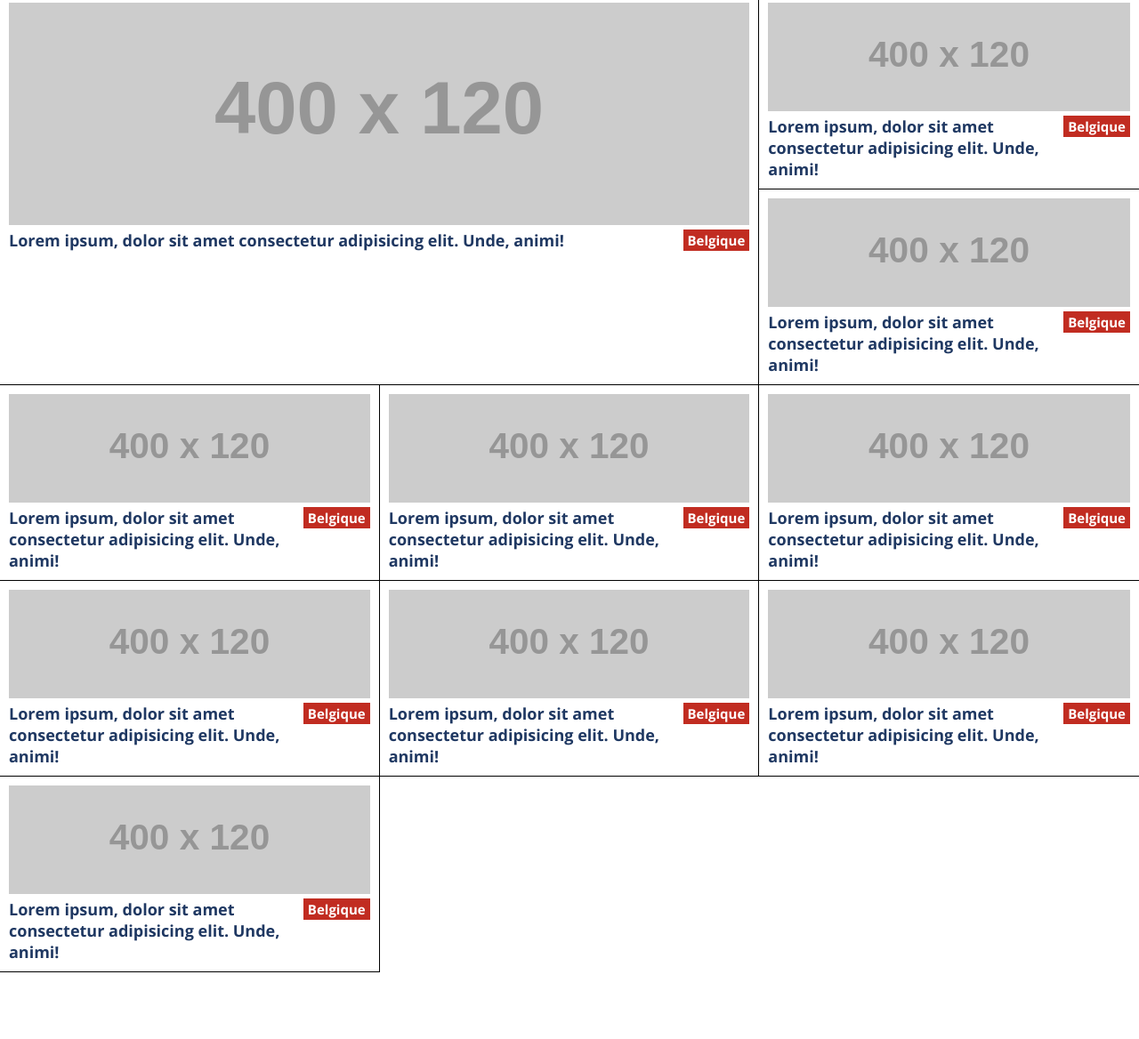
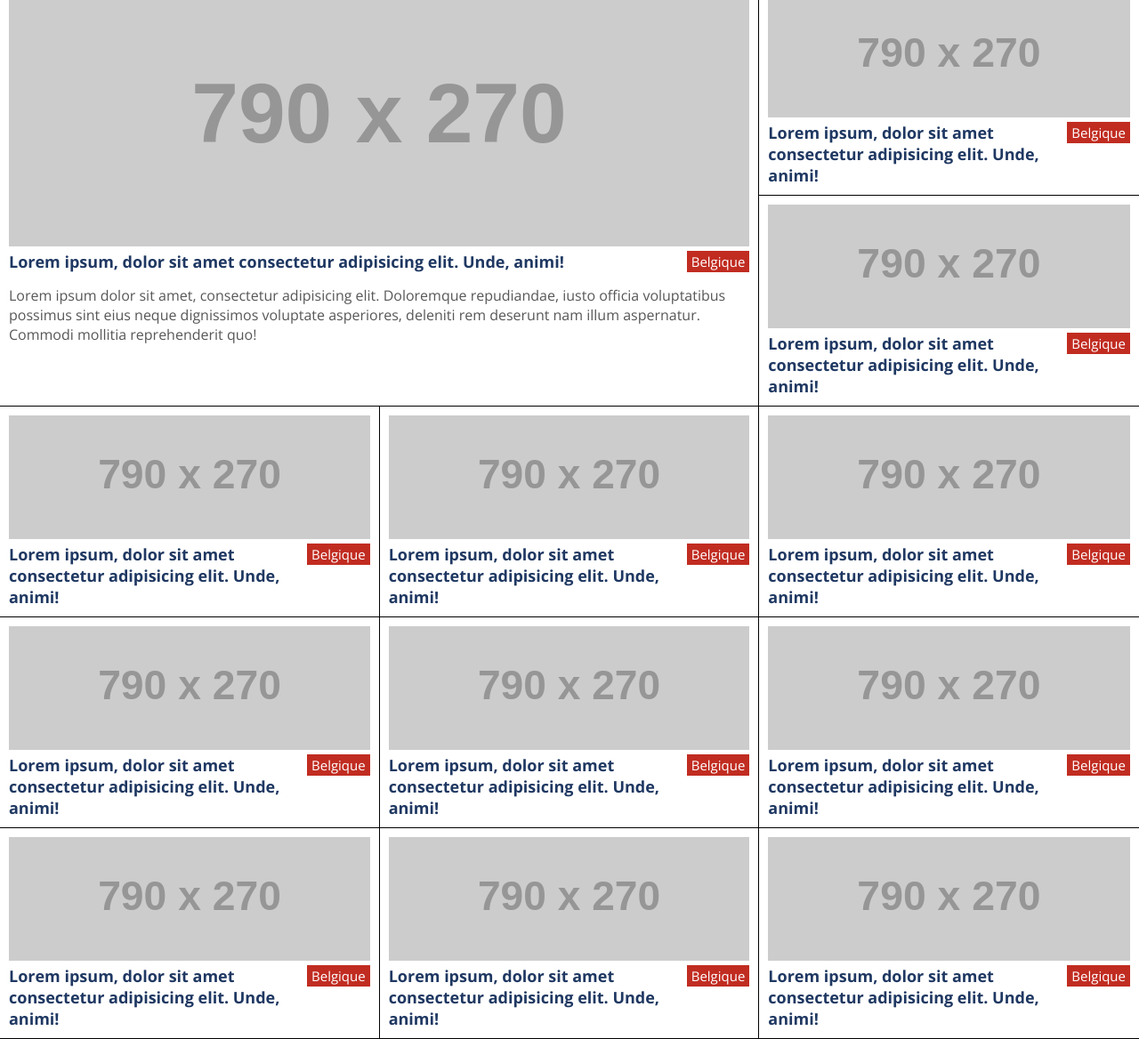
Before and after one commit to HugoWeb23/gestion_news_front, a plain HTML site: page index.html in a window 1280 px wide. Shown: the part 7-1175 px from the top of the page at 89% size. Before the commit the page ends 1100 px from the top, so only its background shows below. Drawn offline with nearby package versions, Linux system fonts and the light colour scheme; placeholder pictures from the web are drawn by us.

Commit message:
Fin aperçu accueil

```diff
--- a/index.html
+++ b/index.html
@@ -11,7 +11,21 @@
     <div class="home-grid">
         <div class="article-preview master">
             <div class="preview-picture">
-                <img src="https://via.placeholder.com/400x120" alt="">
+                <img src="https://via.placeholder.com/790x270" alt="">
+            </div>
+            <div class="preview-body">
+                <div class="preview-title">Lorem ipsum, dolor sit amet consectetur adipisicing elit. Unde, animi!</div>
+                <div class="preview-categorie">
+                    <div class="category belgium">
+                       Belgique
+                    </div>
+                </div>
+            </div>
+            <div class="preview-description">Lorem ipsum dolor sit amet, consectetur adipisicing elit. Doloremque repudiandae, iusto officia voluptatibus possimus sint eius neque dignissimos voluptate asperiores, deleniti rem deserunt nam illum aspernatur. Commodi mollitia reprehenderit quo!</div>
+        </div>
+        <div class="article-preview">
+            <div class="preview-picture">
+                <img src="https://via.placeholder.com/790x270" alt="">
             </div>
             <div class="preview-body">
                 <div class="preview-title">Lorem ipsum, dolor sit amet consectetur adipisicing elit. Unde, animi!</div>
@@ -24,7 +38,7 @@
         </div>
         <div class="article-preview">
             <div class="preview-picture">
-                <img src="https://via.placeholder.com/400x120" alt="">
+                <img src="https://via.placeholder.com/790x270" alt="">
             </div>
             <div class="preview-body">
                 <div class="preview-title">Lorem ipsum, dolor sit amet consectetur adipisicing elit. Unde, animi!</div>
@@ -37,7 +51,7 @@
         </div>
         <div class="article-preview">
             <div class="preview-picture">
-                <img src="https://via.placeholder.com/400x120" alt="">
+                <img src="https://via.placeholder.com/790x270" alt="">
             </div>
             <div class="preview-body">
                 <div class="preview-title">Lorem ipsum, dolor sit amet consectetur adipisicing elit. Unde, animi!</div>
@@ -50,7 +64,7 @@
         </div>
         <div class="article-preview">
             <div class="preview-picture">
-                <img src="https://via.placeholder.com/400x120" alt="">
+                <img src="https://via.placeholder.com/790x270" alt="">
             </div>
             <div class="preview-body">
                 <div class="preview-title">Lorem ipsum, dolor sit amet consectetur adipisicing elit. Unde, animi!</div>
@@ -63,7 +77,7 @@
         </div>
         <div class="article-preview">
             <div class="preview-picture">
-                <img src="https://via.placeholder.com/400x120" alt="">
+                <img src="https://via.placeholder.com/790x270" alt="">
             </div>
             <div class="preview-body">
                 <div class="preview-title">Lorem ipsum, dolor sit amet consectetur adipisicing elit. Unde, animi!</div>
@@ -76,7 +90,7 @@
         </div>
         <div class="article-preview">
             <div class="preview-picture">
-                <img src="https://via.placeholder.com/400x120" alt="">
+                <img src="https://via.placeholder.com/790x270" alt="">
             </div>
             <div class="preview-body">
                 <div class="preview-title">Lorem ipsum, dolor sit amet consectetur adipisicing elit. Unde, animi!</div>
@@ -89,7 +103,7 @@
         </div>
         <div class="article-preview">
             <div class="preview-picture">
-                <img src="https://via.placeholder.com/400x120" alt="">
+                <img src="https://via.placeholder.com/790x270" alt="">
             </div>
             <div class="preview-body">
                 <div class="preview-title">Lorem ipsum, dolor sit amet consectetur adipisicing elit. Unde, animi!</div>
@@ -102,7 +116,7 @@
         </div>
         <div class="article-preview">
             <div class="preview-picture">
-                <img src="https://via.placeholder.com/400x120" alt="">
+                <img src="https://via.placeholder.com/790x270" alt="">
             </div>
             <div class="preview-body">
                 <div class="preview-title">Lorem ipsum, dolor sit amet consectetur adipisicing elit. Unde, animi!</div>
@@ -115,7 +129,7 @@
         </div>
         <div class="article-preview">
             <div class="preview-picture">
-                <img src="https://via.placeholder.com/400x120" alt="">
+                <img src="https://via.placeholder.com/790x270" alt="">
             </div>
             <div class="preview-body">
                 <div class="preview-title">Lorem ipsum, dolor sit amet consectetur adipisicing elit. Unde, animi!</div>
@@ -128,7 +142,7 @@
         </div>
         <div class="article-preview">
             <div class="preview-picture">
-                <img src="https://via.placeholder.com/400x120" alt="">
+                <img src="https://via.placeholder.com/790x270" alt="">
             </div>
             <div class="preview-body">
                 <div class="preview-title">Lorem ipsum, dolor sit amet consectetur adipisicing elit. Unde, animi!</div>
@@ -139,7 +153,21 @@
                 </div>
             </div>
         </div>
-    </div>
+        <div class="article-preview">
+            <div class="preview-picture">
+                <img src="https://via.placeholder.com/790x270" alt="">
+            </div>
+            <div class="preview-body">
+                <div class="preview-title">Lorem ipsum, dolor sit amet consectetur adipisicing elit. Unde, animi!</div>
+                <div class="preview-categorie">
+                    <div class="category belgium">
+                       Belgique
+                    </div>
+                </div>
+            </div>
+        </div>
+
+
 </div>
 </body>
 </html>
--- a/styles/app.css
+++ b/styles/app.css
@@ -1,4 +1,4 @@
-@import url('https://fonts.googleapis.com/css2?family=Open+Sans:wght@700;800&display=swap');
+@import url('https://fonts.googleapis.com/css2?family=Open+Sans:wght@400;600;700;800&display=swap');
 
 *, ::after, ::before {
     margin: 0;
@@ -28,6 +28,10 @@
     border-bottom: 1px solid #000;
 }
 
+.article-preview:nth-child(1), .article-preview:nth-child(2) {
+    padding-top: 0;
+}
+
 .article-preview:nth-child(3n+4) {
     border-left: none;
 }
@@ -54,6 +58,12 @@
     flex-basis: auto;
     font-size: 18px;
     color: #1F3862;
+    font-weight: 700;
+}
+
+.preview-description {
+    padding-top: 15px;
+    color: #575757;
 }
 
 .master {
@@ -72,6 +82,7 @@
     padding: 2px 5px 2px 5px;
     font-size: 15px;
     color: #FFF;
+    font-weight: 400;
 }
 
 .belgium {
```
